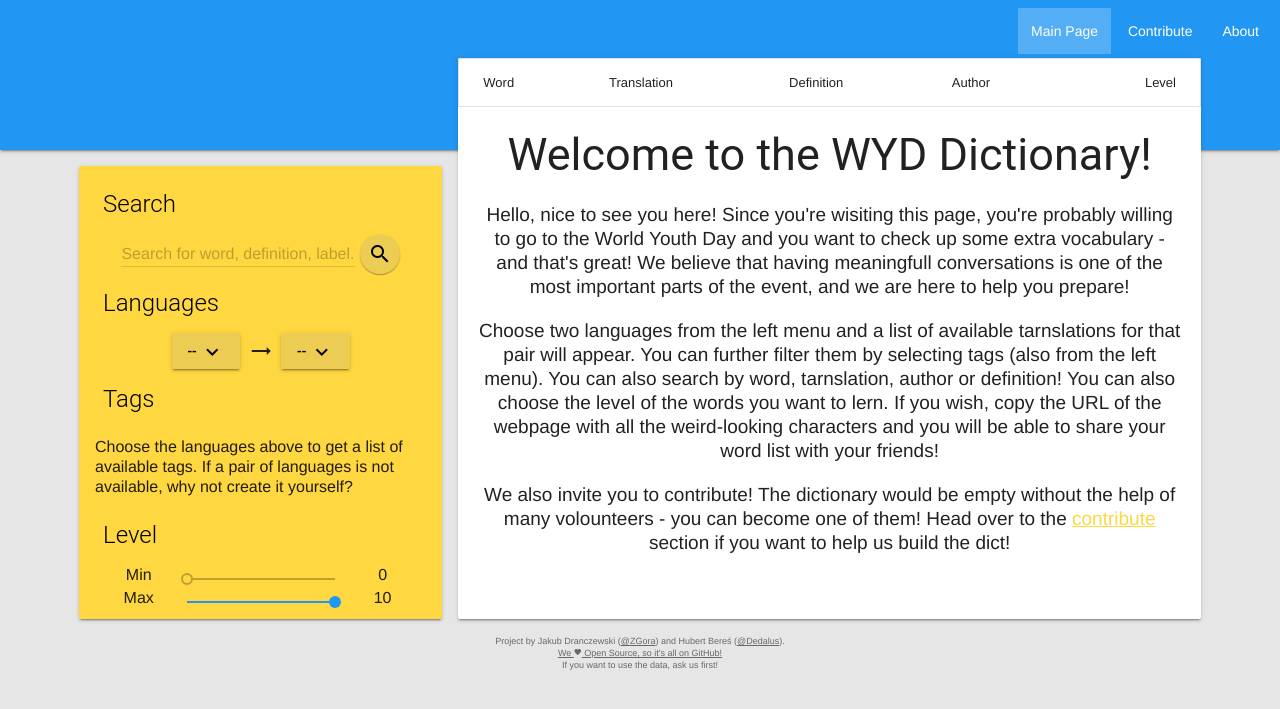
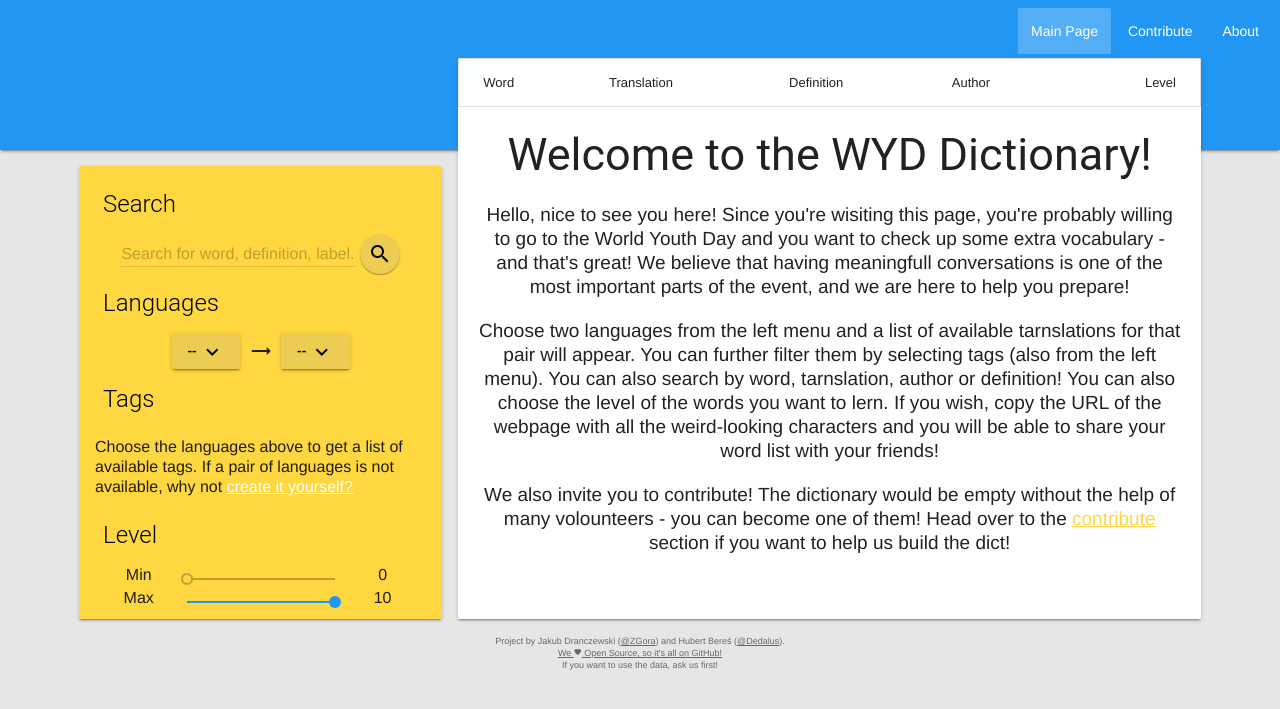
Before and after one commit to World-Youth-Days/Dictionary, a PHP site: page / in a window 1280 px wide. Shown: the top 709 px of the page. Run offline with PHP 8.4, Linux system fonts and the light colour scheme; data comes from the database, SQL or seed files in the repository; some libraries are stand-ins or nearby versions.

Commit message:
Link to contribution

```diff
--- a/web-interface/langs/en.php
+++ b/web-interface/langs/en.php
@@ -10,7 +10,7 @@ $translations = array(
     "SearchForWordDefLabel" => "Search for word, definition, label...",
     "Languages" => "Languages",
     "Tags" => "Tags",
-    "firstChooseTheLanguages" => "Choose the languages above to get a list of available tags. If a pair of languages is not available, why not create it yourself?",
+    "firstChooseTheLanguages" => "Choose the languages above to get a list of available tags. If a pair of languages is not available, why not <a href='#contribute'>create it yourself?</a>",
     "Level" => "Level",
     "Word" => "Word",
     "Translation" => "Translation",
--- a/web-interface/main.css
+++ b/web-interface/main.css
@@ -30,6 +30,9 @@ body {
     background-color: #FFD740;
     width: 100%;
     padding: 8px;
+}
+#filters a {
+    color: white;
 }
 #search_box {
     padding: 8px;
```
